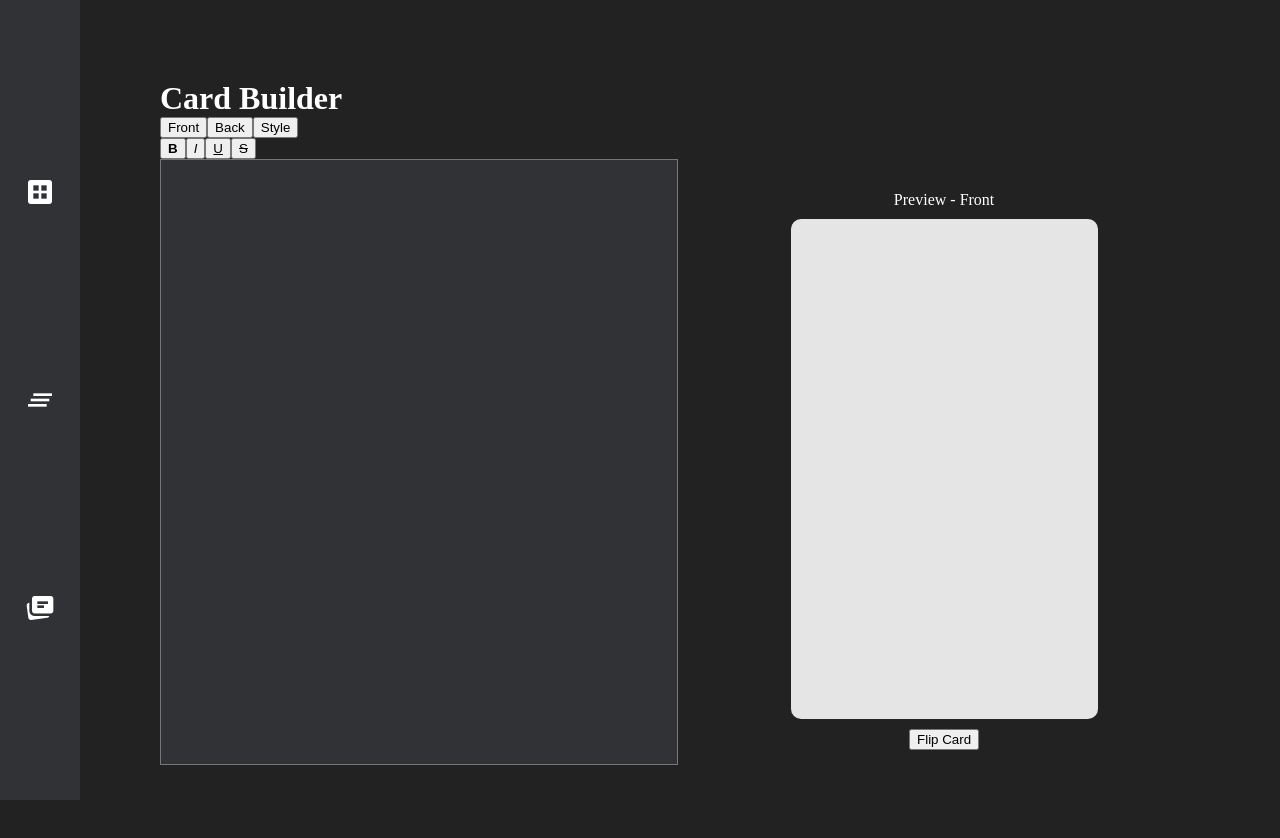
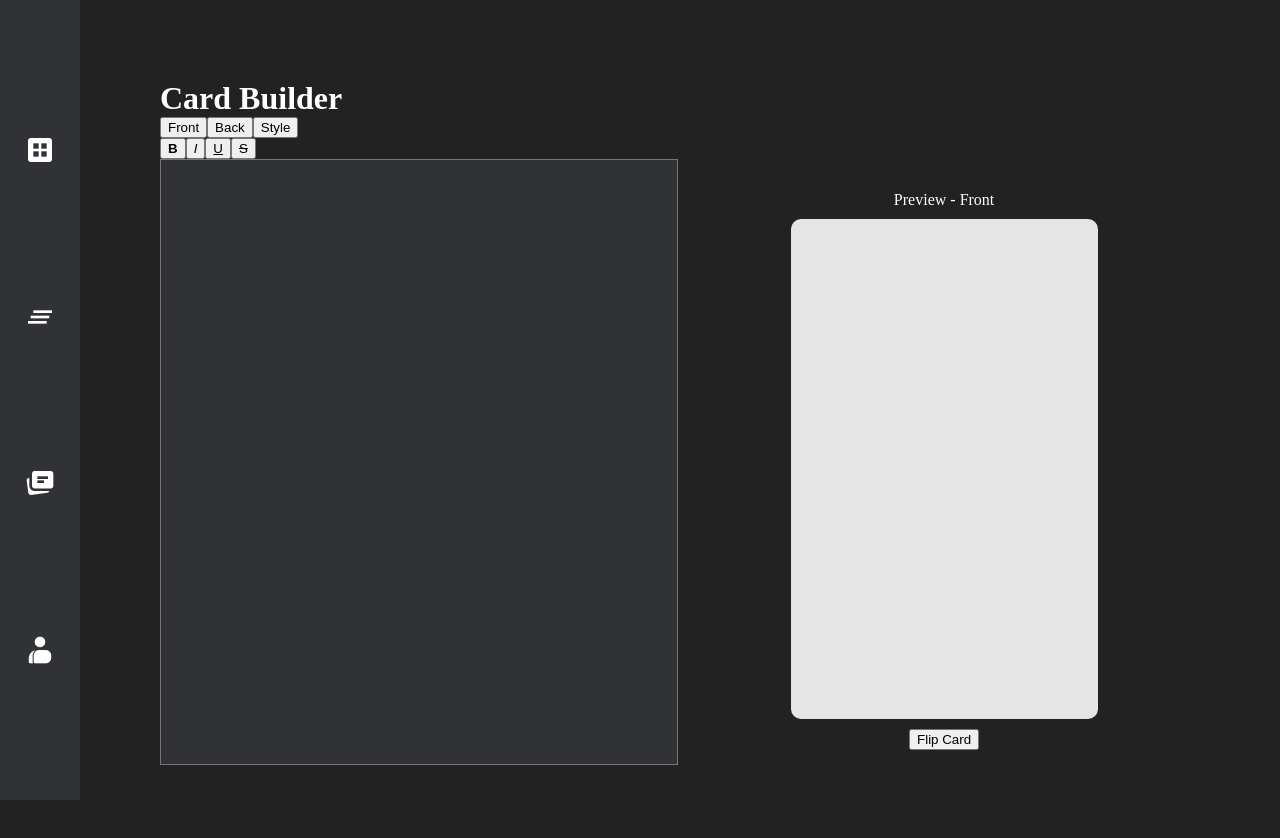
Before and after one commit to 18barbers2/gostudycards, a React (Vite) app in the folder frontend/: page / in a window 1280 px wide. Shown: the top 838 px of the page. Built offline with nearby package versions, Linux system fonts and the light colour scheme.

Commit message:
feature: added profile icon

```diff
--- a/frontend/src/components/NavBar.tsx
+++ b/frontend/src/components/NavBar.tsx
@@ -15,6 +15,9 @@ export default function NavBar() {
                 <span className="material-symbols-outlined">
                     cards_stack
                 </span>
+                <span className="material-symbols-outlined">
+                    contacts_product
+                </span>
             </ul>
 
         </nav>
```
